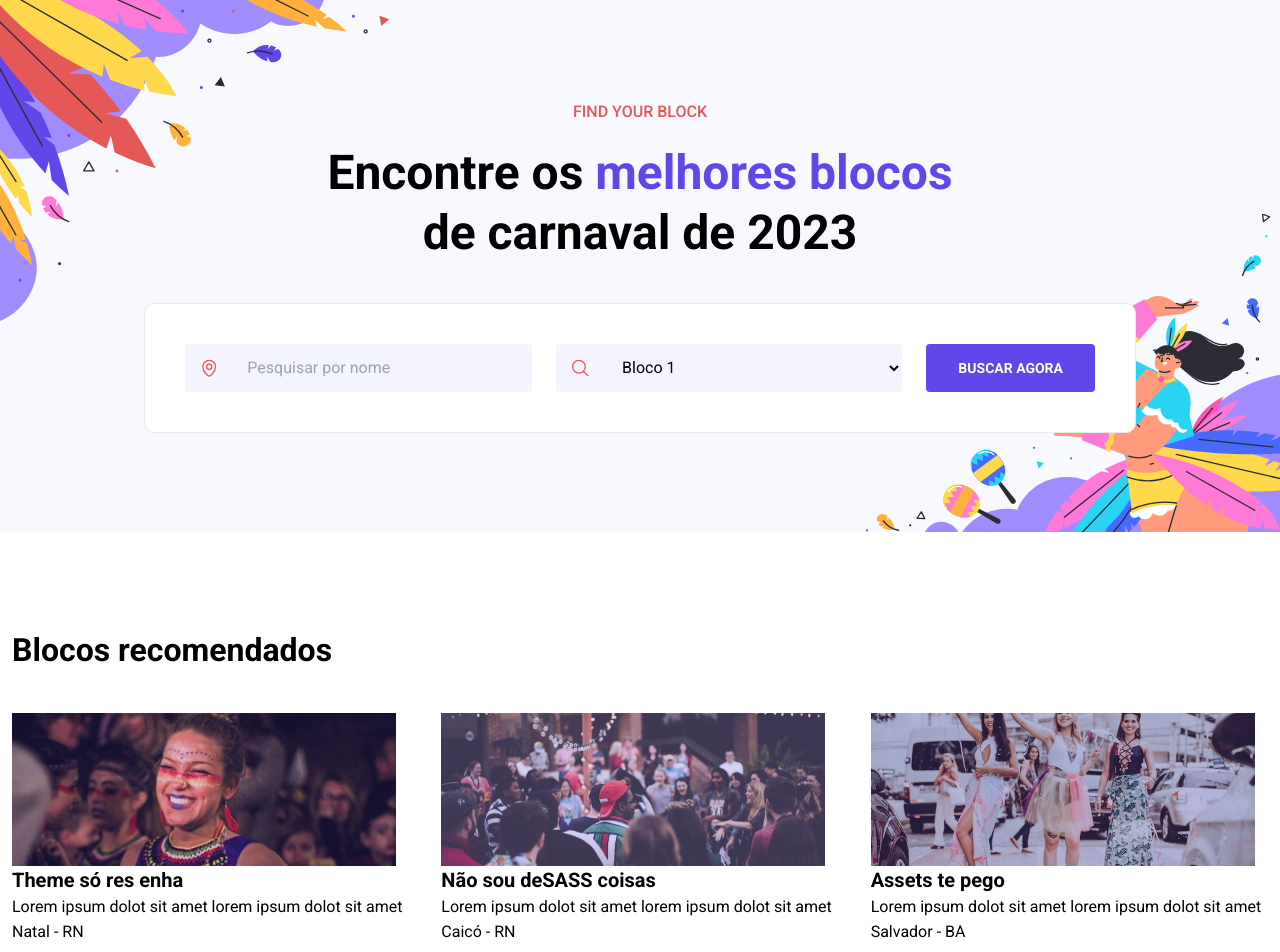
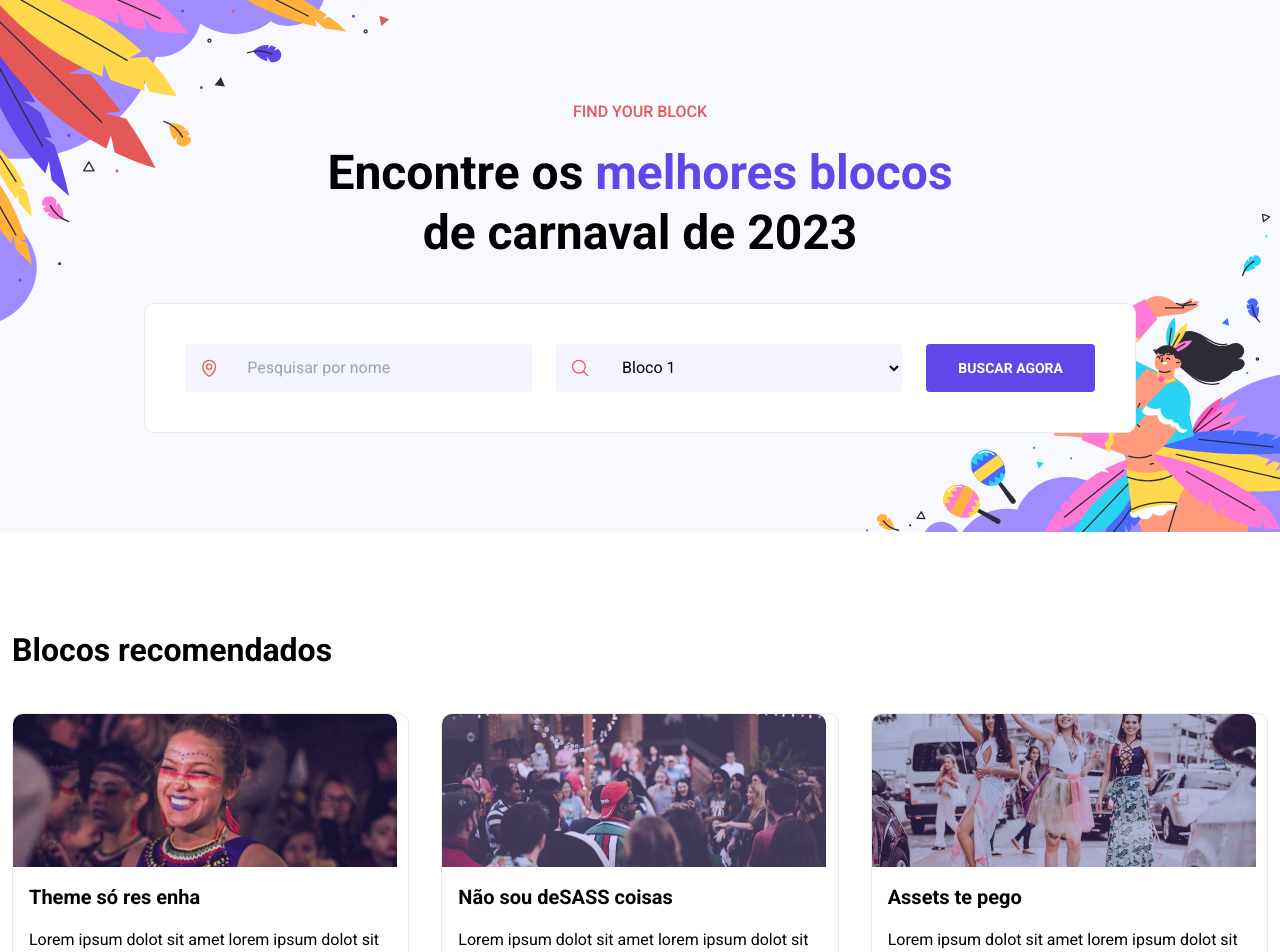
Before and after one commit to victormedeiros1/carnaval-bora-codar-7, a React (Vite) app: page / in a window 1280 px wide. Shown: the top 952 px of the page. Built offline with nearby package versions, Linux system fonts and the light colour scheme.

Commit message:
feat: BlockList and Block component

```diff
--- a/src/components/BlocksList/components/Block/index.tsx
+++ b/src/components/BlocksList/components/Block/index.tsx
@@ -1,18 +1,22 @@
 interface Props {
-  title: string;
+  name: string;
   cover: string;
   description: string;
   location: string;
 }
 
-export default function Block({ title, description, cover, location }: Props) {
+export default function Block({ name, description, cover, location }: Props) {
   return (
-    <article className="bg-white">
+    <article className="bg-white border border-[#EAEAEA] rounded-10 ">
       <div>
-        <img className="m-0" src={cover} alt={`Bloco ${title}`} />
+        <img
+          className="rounded-t-[10px] mr-0"
+          src={cover}
+          alt={`Bloco ${name}`}
+        />
       </div>
-      <div>
-        <h3 className="text-md font-bold">{title}</h3>
+      <div className="flex flex-col gap-4 p-4">
+        <h3 className="text-md font-bold">{name}</h3>
         <h4 className="text-sm">{description}</h4>
         <h5 className="text-sm">{location}</h5>
       </div>
--- a/src/components/BlocksList/index.tsx
+++ b/src/components/BlocksList/index.tsx
@@ -3,28 +3,28 @@ import Block from "./components/Block";
 const blocks = [
   {
     id: 0,
-    title: "Theme só res enha",
+    name: "Theme só res enha",
     cover: "/src/assets/images/bloco-1.jpg",
     description: "Lorem ipsum dolot sit amet lorem ipsum dolot sit amet",
     location: "Natal - RN",
   },
   {
     id: 1,
-    title: "Não sou deSASS coisas",
+    name: "Não sou deSASS coisas",
     cover: "/src/assets/images/bloco-2.jpg",
     description: "Lorem ipsum dolot sit amet lorem ipsum dolot sit amet",
     location: "Caicó - RN",
   },
   {
     id: 2,
-    title: "Assets te pego",
+    name: "Assets te pego",
     cover: "/src/assets/images/bloco-3.jpg",
     description: "Lorem ipsum dolot sit amet lorem ipsum dolot sit amet",
     location: "Salvador - BA",
   },
   {
     id: 3,
-    title: "As gata e IML",
+    name: "As gata e IML",
     cover: "/src/assets/images/bloco-4.jpg",
     description: "Lorem ipsum dolot sit amet lorem ipsum dolot sit amet",
     location: "Péssimo - MC",
@@ -33,15 +33,15 @@ const blocks = [
 
 export default function BlocksList() {
   return (
-    <section className="max-w-[78.5rem] mx-auto my-0">
+    <section className="max-w-[78.5rem] mx-auto my-0 p">
       <header className="mb-10 mt-24">
         <h3 className="text-lg font-bold">Blocos recomendados</h3>
       </header>
       <div className="grid grid-cols-3 gap-8">
-        {blocks.map(({ id, title, description, cover, location }) => (
+        {blocks.map(({ id, name, description, cover, location }) => (
           <Block
             key={id}
-            title={title}
+            name={name}
             cover={cover}
             description={description}
             location={location}
```
